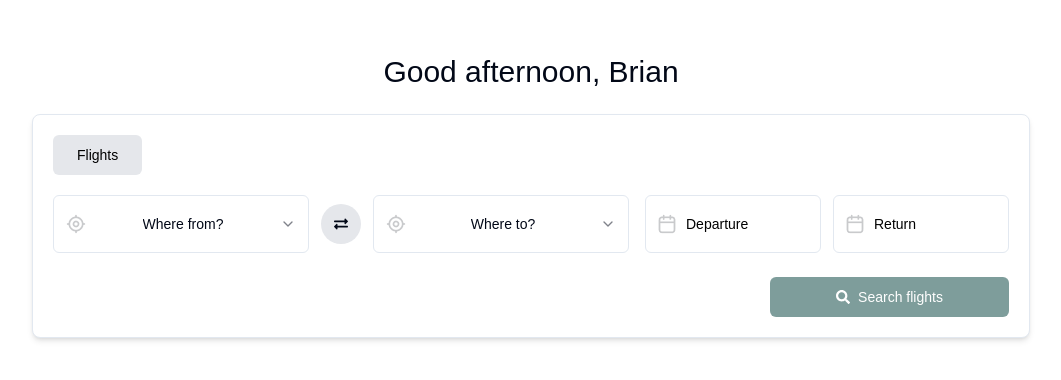
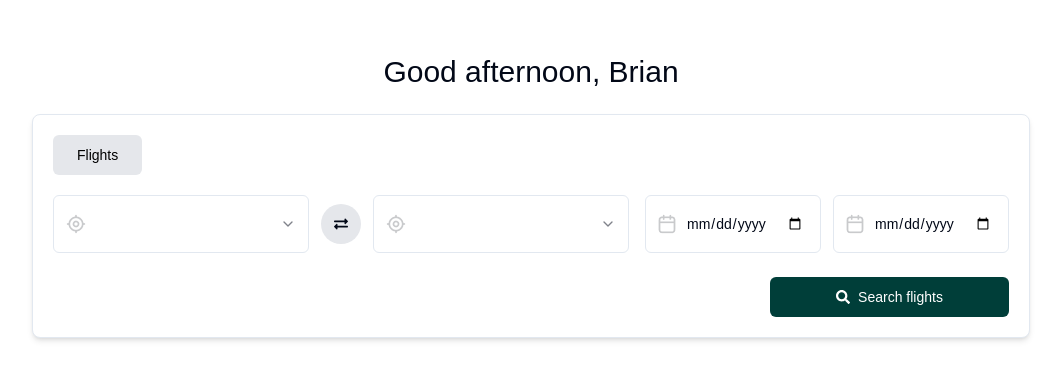
Before and after one commit to shahnawazpatel23/kittfront, a Next.js app: page / in a window 1280 px wide. Shown: the part 204-584 px from the top of the page, without its empty margins (109-1170 px from the left). Built offline with nearby package versions, Linux system fonts and the light colour scheme.

Commit message:
include zustand

```diff
--- a/app/searchFlight/page.tsx
+++ b/app/searchFlight/page.tsx
@@ -8,10 +8,20 @@ import { FaCheckCircle, FaSearch, FaTimes } from "react-icons/fa";
 
 import UpperComponent from "@/components/UpperComponent";
 import { motion } from "framer-motion"; // Import motion from Framer Motion
+import { flightStore } from "@/store/zustand";
 
 const page = () => {
 
   const searchParams = useSearchParams();
+
+  const from = flightStore((state:any)=>state.from)
+  const to = flightStore((state:any)=>state.to)
+  const departure = flightStore((state:any)=>state.departure)
+  const returnDate = flightStore((state:any)=>state.returnDate)
+  const setFrom = flightStore((state:any)=>state.setFrom)
+  const setTo = flightStore((state:any)=>state.setTo)
+  const setDeparture = flightStore((state:any)=>state.setDeparture)
+  const setReturnDate = flightStore((state:any)=>state.setReturnDate)
 
   const [loading, setLoading] = useState(false);
   const [loadingz, setLoadingz] = useState(false);
@@ -19,10 +29,10 @@ const page = () => {
 
   const navigate = useRouter();
 
-  const from = searchParams.get("from")|| "DWS";
-  const to = searchParams.get("to")|| "JBP";
-  const departure = searchParams.get("departure") || "23/11/2023";
-  const returnDate = searchParams.get("returnDate")|| "30/11/22023";
+  // const from = searchParams.get("from")|| "DWS";
+  // const to = searchParams.get("to")|| "JBP";
+  // const departure = searchParams.get("departure") || "23/11/2023";
+  // const returnDate = searchParams.get("returnDate")|| "30/11/22023";
   // console.log("all the details are ", from, to, departure, returnDate);
 
   useEffect(() => {
@@ -129,10 +139,12 @@ const page = () => {
           </div>
         ) : (
           <div>
-            <Suspense fallback={<FallbackComponent />}>
-            <FlightSearchResults from={from} to={to} departure={departure} returnDate={returnDate} />
-          </Suspense>
-
+            <FlightSearchResults
+              from={from}
+              to={to}
+              departure={departure}
+              returnDate={returnDate}
+            />
           </div>
         )}
       </div>
@@ -141,11 +153,3 @@ const page = () => {
 };
 
 export default page;
-
-
-const FallbackComponent = () => (
-  <div className="loading-indicator">
-    <Image src={"/airplane.gif"} width={150} height={150} alt="Loading" />
-    <p>Loading search parameters...</p>
-  </div>
-);
--- a/components/UpperComponent.tsx
+++ b/components/UpperComponent.tsx
@@ -13,13 +13,20 @@ import {
 } from "@/components/ui/select";
 import Image from "next/image";
 import { useRouter } from "next/navigation";
+import { flightStore } from "@/store/zustand";
 
 const UpperComponent = () => {
-  const [from, setFrom] = useState("");
-  const [to, setTo] = useState("");
-  const [departure, setDeparture] = useState("");
-  const [returnDate, setReturnDate] = useState("");
+  const from = flightStore((state:any)=>state.from)
+  const to = flightStore((state:any)=>state.to)
+  const departure = flightStore((state:any)=>state.departure)
+  const returnDate = flightStore((state:any)=>state.returnDate)
+  const setFrom = flightStore((state:any)=>state.setFrom)
+  const setTo = flightStore((state:any)=>state.setTo)
+  const setDeparture = flightStore((state:any)=>state.setDeparture)
+  const setReturnDate = flightStore((state:any)=>state.setReturnDate)
   const navigate = useRouter();
+
+
   const [loading, setLoading] = useState(false);
 
   const handleSwap = () => {
@@ -29,13 +36,8 @@ const UpperComponent = () => {
   };
 
   const handleSearch = () => {
-    const params = new URLSearchParams({
-      from,
-      to,
-      departure,
-      returnDate,
-    }).toString();
-    navigate.push(`/searchFlight?${params}`);
+
+    navigate.push(`/searchFlight`);
   };
 
   const airports = [
--- a/package.json
+++ b/package.json
@@ -24,7 +24,8 @@
     "react-dom": "^18",
     "react-icons": "^5.3.0",
     "tailwind-merge": "^2.5.3",
-    "tailwindcss-animate": "^1.0.7"
+    "tailwindcss-animate": "^1.0.7",
+    "zustand": "^5.0.0-rc.2"
   },
   "devDependencies": {
     "@types/node": "^20",
--- /dev/null
+++ b/store/zustand.ts
@@ -0,0 +1,20 @@
+import { create } from 'zustand';
+
+export const flightStore = create((set) => ({
+  from: 'DWS', // Default value
+  to: 'JBP',   // Default value
+  departure: '23/11/2023', // Default value
+  returnDate: '30/11/2023', // Default value
+
+  // Action to update the 'from' value
+  setFrom: (newFrom:any) => set((state:any) => ({ from: newFrom })),
+
+  // Action to update the 'to' value
+  setTo: (newTo:any) => set((state:any) => ({ to: newTo })),
+
+  // Action to update the 'departure' value
+  setDeparture: (newDeparture:any) => set((state:any) => ({ departure: newDeparture })),
+
+  // Action to update the 'returnDate' value
+  setReturnDate: (newReturnDate:any) => set((state:any) => ({ returnDate: newReturnDate }))
+}));
```
Also changed, not shown: 1 other file (tests, documents, lock files or other folders).
